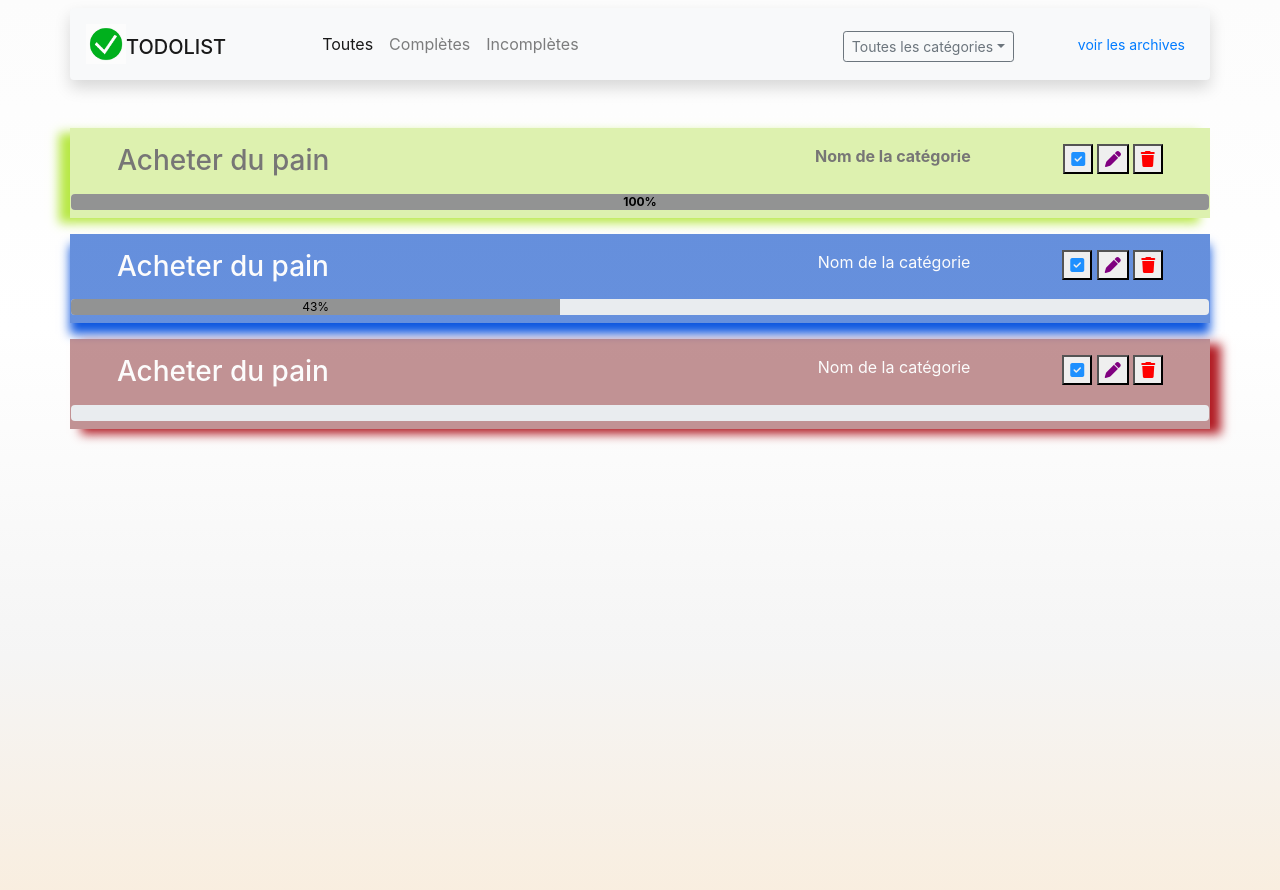
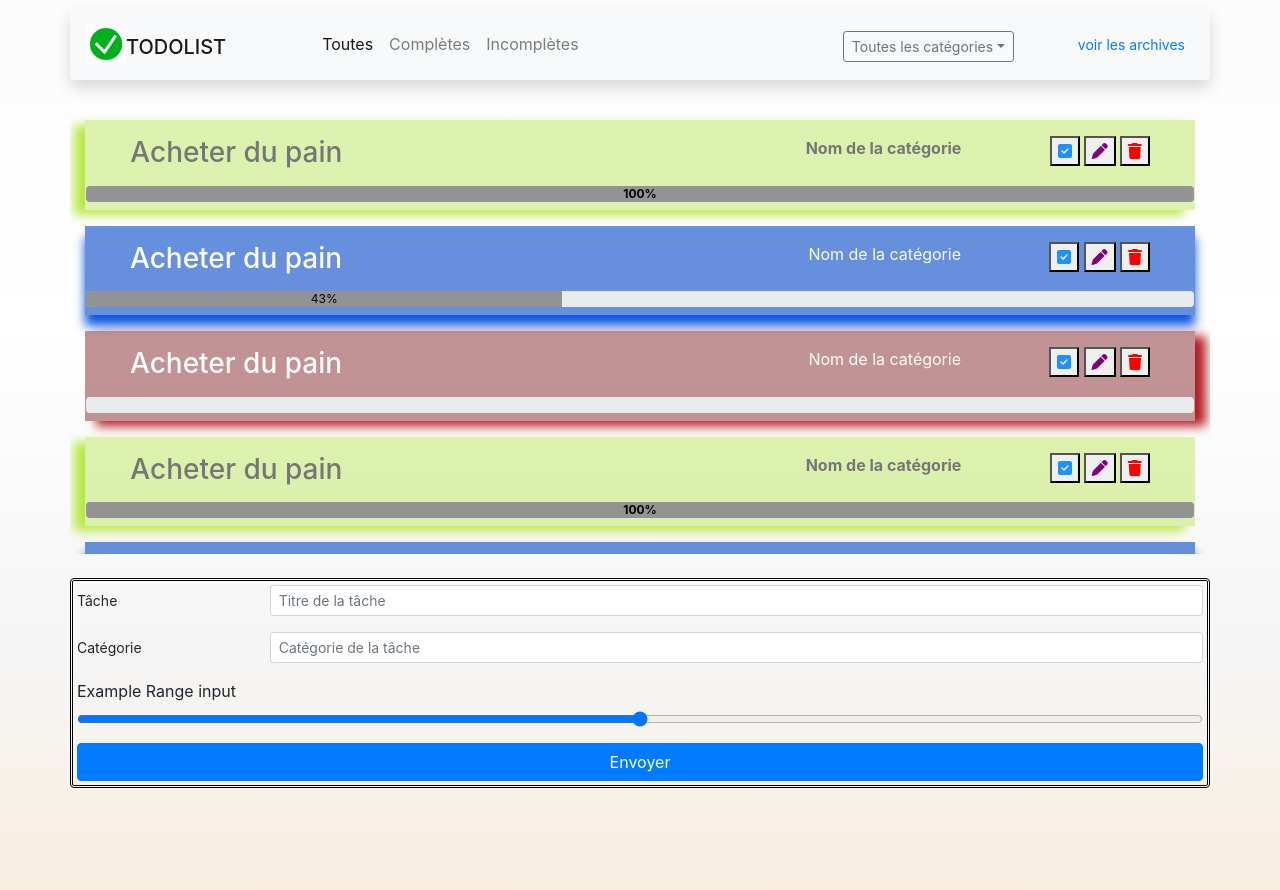
Before and after one commit to Datebayo350/TODOLIST, a PHP site: page /html/index.html in a window 1280 px wide. Shown: the top 890 px of the page. Run offline with PHP 8.4, Linux system fonts and the light colour scheme; some libraries are stand-ins or nearby versions.

Commit message:
Integration V1 finished

```diff
--- a/css/styles.css
+++ b/css/styles.css
@@ -1,3 +1,7 @@
+html{
+    max-height: 100vh;
+    height: 100vh;
+}
 .hdr {
     background-color: #FCFCFC;
     border: 8px solid white;
@@ -12,11 +16,8 @@ header div>div img {
 }
 
 body {
-
     background-image: linear-gradient(#FCFCFC, white, whitesmoke, antiquewhite);
-    background-repeat: no-repeat;
-    background-size: 100vw 100vh;
-
+    background-repeat: repeat;
 }
 
 .shadow-complete {
@@ -41,3 +42,8 @@ nav img {
     max-width: 40px;
     max-height: 40px;
 }
+.form-border {
+    border:3px solid black;
+    border-radius: 4px;
+    border-style: double;
+}
--- a/html/index.html
+++ b/html/index.html
@@ -10,7 +10,7 @@
 </head>
 <body>
     <header>
-        <nav class="mb-5 mt-2 navbar navbar-expand-lg navbar-light bg-light rounded shadow container d-flex">
+        <nav class="mb-4 mt-2 navbar navbar-expand-lg navbar-light bg-light rounded shadow container d-flex">
             <div class="d-flex">
                 <img class="mt-2" src="../assets/images/check_icon.jpg" alt="Icône check">
                 <h1 class=" mr-5"><a class="navbar-brand">TODOLIST</a></h1>
@@ -47,8 +47,8 @@
         </nav>
     </header>
     <main>
-
-        <div class="container p-3 shadow-complete">
+        <div class="container " style="max-height: 450px; overflow-y:scroll">
+            <div class="container mt-3 p-3 shadow-complete">
                 <div class="row d-flex justify-content-around">
                     <div class="w-75 d-flex justify-content-between">
                         <h3>Acheter du pain</h3>
@@ -98,6 +98,76 @@
                     </div>
                 </div>
             </div>
+            <div class="container mt-3 p-3 shadow-complete">
+                <div class="row d-flex justify-content-around">
+                    <div class="w-75 d-flex justify-content-between">
+                        <h3>Acheter du pain</h3>
+                        <p>Nom de la catégorie</p>
+                    </div>
+                    <div lass="d-flex justify-content-evenly">
+                        <button><a class="fas fa-check-square" style="color: Dodgerblue"></a></button>
+                        <button><a class="fas fa-pen" style="color: purple"></a></button>
+                        <button><a class="fas fa-trash" style="color: red"></a></button>
+                    </div>
+                    <div class="mb-n2 mt-2 p-0 progress container">
+                        <div class="progress-bar" role="progressbar" style="width: 100%;background-color: #7a7a7ac7; color:black" aria-valuenow="100" aria-valuemin="0" aria-valuemax="100">100%</div>
+                    </div>
+                </div>
+            </div>
+
+            <div class="container mt-3 p-3 shadow-started">
+                <div class="row d-flex justify-content-around">
+                    <div class="w-75 d-flex justify-content-between">
+                        <h3>Acheter du pain</h3>
+                        <p>Nom de la catégorie</p>
+                    </div>
+                    <div lass="d-flex justify-content-evenly">
+                        <button><a class="fas fa-check-square" style="color: Dodgerblue"></a></button>
+                        <button><a class="fas fa-pen" style="color: purple"></a></button>
+                        <button><a class="fas fa-trash" style="color: red"></a></button>
+                    </div>
+                    <div class="mb-n2 mt-2 p-0 progress container-fluid">
+                        <div class="progress-bar  mb-0" role="progressbar" style="width: 43%;background-color: #7a7a7ac7; color:black" aria-valuenow="43" aria-valuemin="0" aria-valuemax="100">43%</div>
+                    </div>
+                </div>
+            </div>
+
+            <div class="container mt-3 p-3 shadow-incomplete">
+                <div class="row d-flex justify-content-around">
+                    <div class="w-75 d-flex justify-content-between">
+                        <h3>Acheter du pain</h3>
+                        <p>Nom de la catégorie</p>
+                    </div>
+                    <div lass="mr-2 d-flex justify-content-evenly">
+                        <button><a class="fas fa-check-square" style="color: Dodgerblue"></a></button>
+                        <button><a class="fas fa-pen" style="color: purple"></a></button>
+                        <button><a class="fas fa-trash" style="color: red"></a></button>
+                    </div>
+                    <div class="mb-n2 mt-2 p-0 progress container-fluid ">
+                        <div class="progress-bar" role="progressbar" style="width: 0%; background-color: #7a7a7ac7; color:black" aria-valuenow="0" aria-valuemin="0" aria-valuemax="100">0%</div>
+                    </div>
+                </div>
+            </div>
+        </div>
+        <form action="../php/index.php" method="get" class="p-1 mt-4 container form-border">
+            <div class="form-group row">
+                <label for="taskName" class="col-sm-2 col-form-label col-form-label-sm">Tâche </label>
+                <div class="col-sm-10">
+                  <input type="text" class="form-control form-control-sm" id="taskName" placeholder="Titre de la tâche">
+                </div>
+            </div>
+            <div class="form-group row">
+                <label for="taskCategory" class="col-sm-2 col-form-label col-form-label-sm">Catégorie</label>
+                <div class="col-sm-10">
+                  <input type="text" class="form-control form-control-sm" id="taskCategory" placeholder="Catégorie de la tâche">
+                </div>
+            </div>
+            <div class="form-group ">
+                <label for="formControlRange">Example Range input</label>
+                <input type="range" class="form-control-range" id="formControlRange">
+            </div>
+            <button type="submit" class="btn btn-primary container-fluid">Envoyer</button>
+        </form>
     </main>
 
     <script src="https://kit.fontawesome.com/54b9013cb1.js" crossorigin="anonymous"></script>
```
Also changed, not shown: 1 other file. Lines whose indentation alone changed are shown as unchanged.
